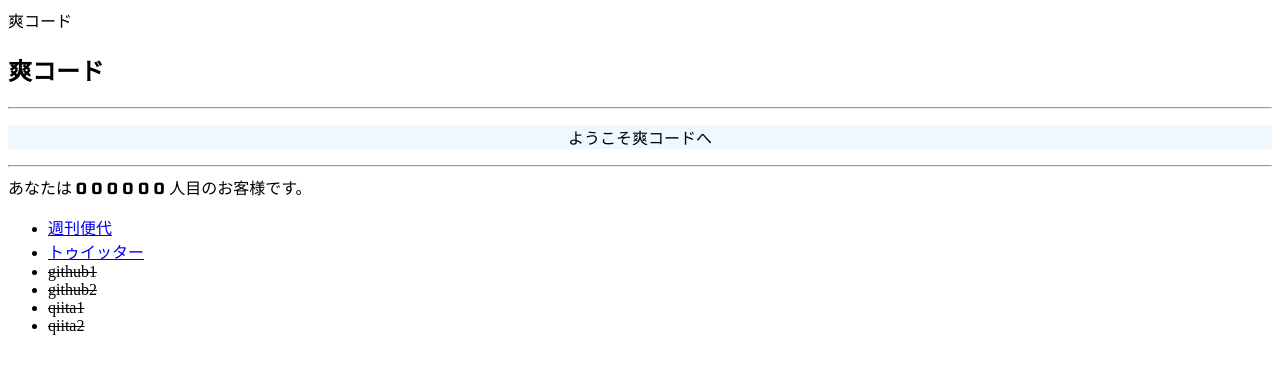
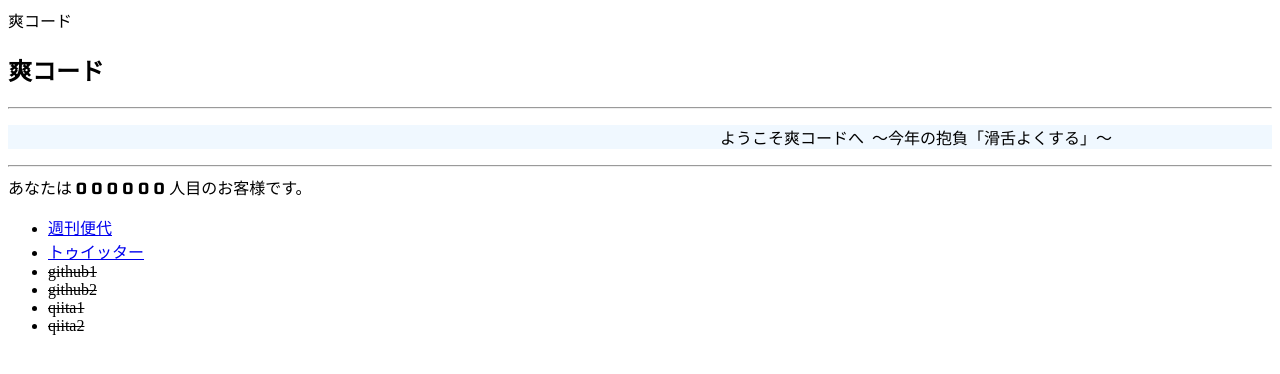
Before and after one commit to gkuga/socode.jp, a Nuxt app: page / in a window 1280 px wide. Shown: the top 374 px of the page. Built offline with nearby package versions, Linux system fonts and the light colour scheme; no server answers.

Commit message:
抱負追加

```diff
--- a/pages/index.vue
+++ b/pages/index.vue
@@ -4,7 +4,7 @@
       <h1>爽コード</h1>
       <hr>
       <div class="marquee">
-        <p>ようこそ爽コードへ</p>
+        <p>ようこそ爽コードへ&nbsp;&nbsp;～{{getWord()}}～</p>
       </div>
       <hr>
       あなたは
@@ -38,7 +38,16 @@ export default {
   data: function () {
     return {
       access_count: 0,
-      counter_length: 6
+      counter_length: 6,
+      words: [
+        "今年の抱負「毎日何かしらのアウトプット」",
+        "今年の抱負「滑舌よくする」",
+      ]
+    }
+  },
+  methods: {
+    getWord: function () {
+      return this.words[Math.floor(Math.random() * this.words.length)];
     }
   },
   beforeCreate () {
@@ -68,7 +77,7 @@ export default {
   display:inline-block;
   white-space:nowrap;
   animation-name:marquee;
-  animation-duration:10s;
+  animation-duration:15s;
     animation-timing-function:linear;
     animation-iteration-count:infinite;
 }
```
